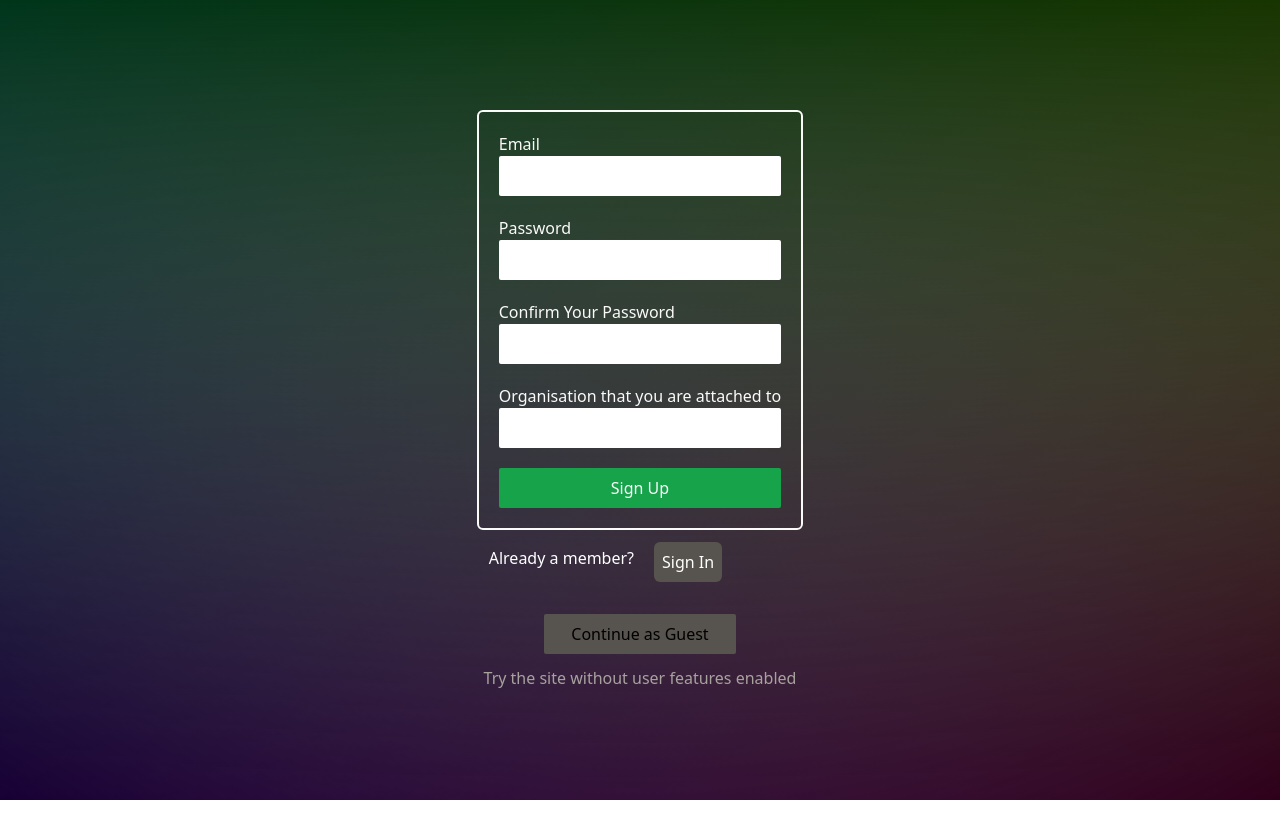
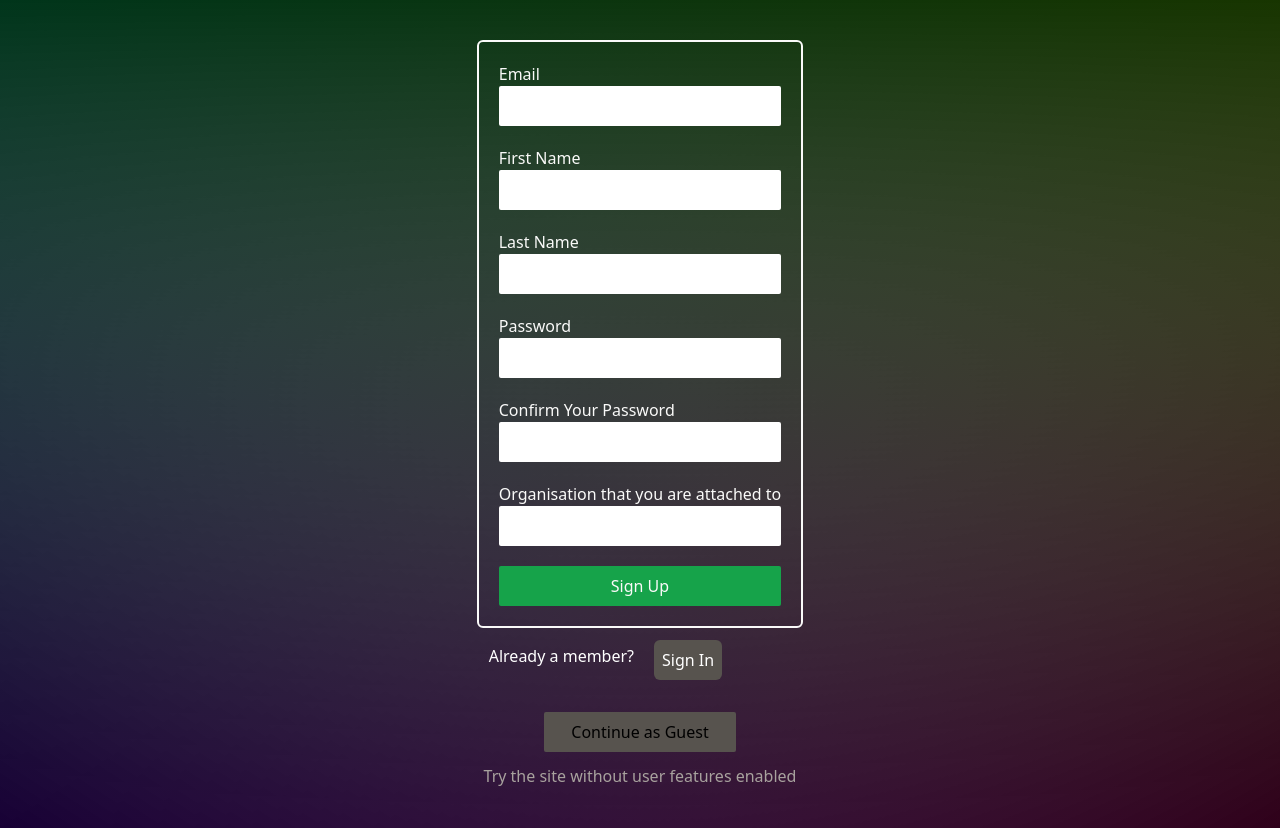
Before and after one commit to joshD90/social2, a React (Vite) app in the folder client/: page /auth/signup in a window 1280 px wide. Before the commit the page ends 800 px from the top, so only its background shows below. Built offline with nearby package versions, Linux system fonts and the light colour scheme.

Commit message:
fixing user validation and adding in first name and last name fields

```diff
--- a/client/src/pages/auth/authWrapper/AuthWrapper.tsx
+++ b/client/src/pages/auth/authWrapper/AuthWrapper.tsx
@@ -4,7 +4,7 @@ import "../../../assets/themeColors/backgroundGradients.css";
 
 const AuthWrapper = () => {
   return (
-    <div className="flex flex-col items-center justify-center w-full h-screen backgroundAllColorDark">
+    <div className="flex flex-col items-center justify-center w-full min-h-screen backgroundAllColorDark p-10">
       <Outlet />
       <div className="w-2/3 mt-5 flex justify-center items-center flex-col">
         <button className="w-48 bg-stone-600 p-2 rounded-sm hover:bg-green-600">
--- a/client/src/pages/auth/signup/SignUp.tsx
+++ b/client/src/pages/auth/signup/SignUp.tsx
@@ -1,4 +1,5 @@
 import { useNavigate } from "react-router-dom";
+import React from "react";
 
 import useForm from "../../../hooks/useServiceForm";
 import PrimitiveInput from "../../../microcomponents/inputs/PrimitiveInput";
@@ -13,10 +14,15 @@ const SignUp = () => {
     password: "",
     passwordConfirm: "",
     organisation: "",
+    firstName: "",
+    lastName: "",
   });
   const navigate = useNavigate();
-  const handleSubmit = async () => {
+  const handleSubmit = async (e: React.FormEvent) => {
+    e.preventDefault();
+
     const validatedUser = await validateUser(formState);
+
     if (validatedUser instanceof Error) return;
     if (!validatedUser.valid) return setErrors(validatedUser.errors);
 
@@ -49,6 +55,23 @@ const SignUp = () => {
           updateField={updatePrimitiveField}
           inputError={errors}
         />
+        <PrimitiveInput
+          label="First Name"
+          name="firstName"
+          type="text"
+          value={formState.firstName}
+          updateField={updatePrimitiveField}
+          inputError={errors}
+        />
+        <PrimitiveInput
+          label="Last Name"
+          name="lastName"
+          type="text"
+          value={formState.lastName}
+          updateField={updatePrimitiveField}
+          inputError={errors}
+        />
+
         <PrimitiveInput
           label="Password"
           name="password"
--- a/client/src/utils/formValidation/userValidation/userValidation.ts
+++ b/client/src/utils/formValidation/userValidation/userValidation.ts
@@ -1,6 +1,8 @@
 import * as Yup from "yup";
 
 import { IUser, TIterableStringObj } from "../../../types/userTypes/UserTypes";
+
+const passwordRegex = /^(?=.*\d)(?=.*[@$!%*?&])[A-Za-z\d@$!%*?&]{8,}$/;
 
 const validationSchema = Yup.object().shape({
   email: Yup.string()
@@ -8,8 +10,16 @@ const validationSchema = Yup.object().shape({
     .required("You need to enter an email"),
   firstName: Yup.string().required("You need to enter a valid first name"),
   lastName: Yup.string().required("A last name is required"),
-  password: Yup.string().required("You must enter a password"),
-  passwordConfirm: Yup.string().required("You need to confirm the password"),
+  password: Yup.string()
+    .min(10, "Password must be at least 10 characters long")
+    .matches(
+      passwordRegex,
+      "Password must contain at least 1 digit and 1 special character and one lowercase letter"
+    ),
+  passwordConfirm: Yup.string().oneOf(
+    [Yup.ref("password")],
+    "Passwords must match"
+  ),
   organisation: Yup.string().required("You need to enter a valid organisation"),
 });
 
@@ -27,16 +37,21 @@ const validateUser = async (
 
   try {
     const result = await validationSchema.validate(formData, {
-      abortEarly: true,
+      abortEarly: false,
     });
+
     return { valid: true, obj: result, errors: {} };
   } catch (error) {
     if (error instanceof Yup.ValidationError) {
+      console.log(error.inner, "inner");
       error.inner.forEach((err) => {
+        console.log(err);
         errors[err.path ? err.path : "null"] = err.message;
       });
-      return { valid: true, obj: null, errors };
+
+      return { valid: false, obj: null, errors };
     }
+
     return error as Error;
   }
 };
```
